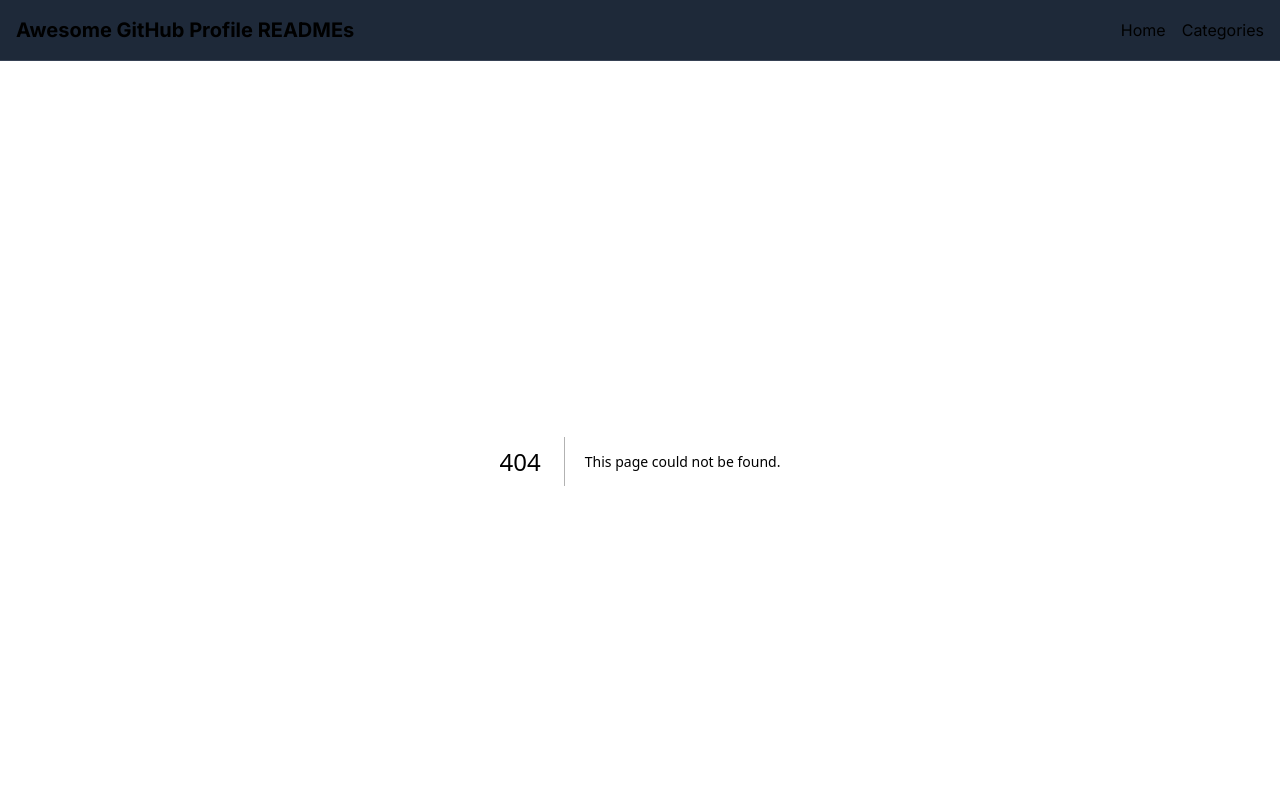
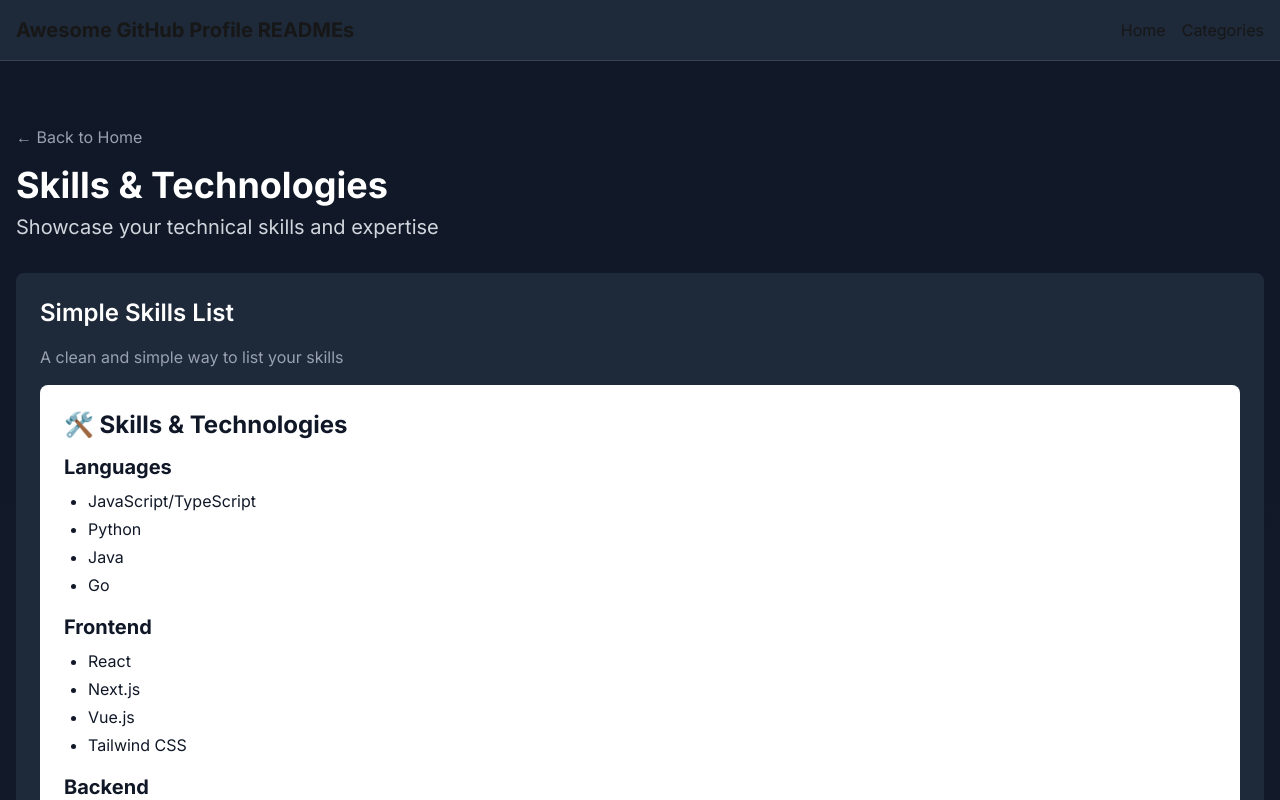
Before and after one commit to GideokKim/awesome-github-profile-readmes, a Next.js app: page /categories/skills in a window 1280 px wide. Before the commit this address had no page. Shown: the top 800 px of the page. Built offline with nearby package versions, Linux system fonts and the light colour scheme.

Commit message:
✨ Introduce skills & technologies

```diff
--- /dev/null
+++ b/src/app/categories/skills/SkillsContent.tsx
@@ -0,0 +1,155 @@
+'use client'
+
+import Link from 'next/link'
+import ReactMarkdown from 'react-markdown'
+import rehypeRaw from 'rehype-raw'
+import remarkGfm from 'remark-gfm'
+
+const examples = [
+  {
+    title: 'Simple Skills List',
+    description: 'A clean and simple way to list your skills',
+    code: `## 🛠️ Skills & Technologies
+
+### Languages
+- JavaScript/TypeScript
+- Python
+- Java
+- Go
+
+### Frontend
+- React
+- Next.js
+- Vue.js
+- Tailwind CSS
+
+### Backend
+- Node.js
+- Express
+- Django
+- Spring Boot
+
+### Databases
+- MongoDB
+- PostgreSQL
+- MySQL
+- Redis`,
+  },
+  {
+    title: 'Skills with Icons',
+    description: 'Show your skills with beautiful icons',
+    code: `## 🛠️ Skills & Technologies
+
+### Programming Languages
+<p align="left">
+  <img src="https://img.shields.io/badge/JavaScript-F7DF1E?style=for-the-badge&logo=javascript&logoColor=black" />
+  <img src="https://img.shields.io/badge/TypeScript-3178C6?style=for-the-badge&logo=typescript&logoColor=white" />
+  <img src="https://img.shields.io/badge/Python-3776AB?style=for-the-badge&logo=python&logoColor=white" />
+  <img src="https://img.shields.io/badge/Java-ED8B00?style=for-the-badge&logo=java&logoColor=white" />
+</p>
+
+### Frontend Development
+<p align="left">
+  <img src="https://img.shields.io/badge/React-61DAFB?style=for-the-badge&logo=react&logoColor=black" />
+  <img src="https://img.shields.io/badge/Next.js-000000?style=for-the-badge&logo=next.js&logoColor=white" />
+  <img src="https://img.shields.io/badge/Vue.js-4FC08D?style=for-the-badge&logo=vue.js&logoColor=white" />
+  <img src="https://img.shields.io/badge/Tailwind_CSS-38B2AC?style=for-the-badge&logo=tailwind-css&logoColor=white" />
+</p>`,
+  },
+  {
+    title: 'Skill Level Indicators',
+    description: 'Show your proficiency level in each skill',
+    code: `## 🛠️ Skills & Technologies
+
+### Programming Languages
+- JavaScript/TypeScript ⭐⭐⭐⭐⭐
+- Python ⭐⭐⭐⭐
+- Java ⭐⭐⭐
+- Go ⭐⭐
+
+### Frontend
+- React ⭐⭐⭐⭐⭐
+- Next.js ⭐⭐⭐⭐
+- Vue.js ⭐⭐⭐
+- Tailwind CSS ⭐⭐⭐⭐⭐
+
+### Backend
+- Node.js ⭐⭐⭐⭐
+- Express ⭐⭐⭐
+- Django ⭐⭐⭐
+- Spring Boot ⭐⭐
+
+### Databases
+- MongoDB ⭐⭐⭐⭐
+- PostgreSQL ⭐⭐⭐
+- MySQL ⭐⭐⭐
+- Redis ⭐⭐`,
+  },
+  {
+    title: 'Interactive Skills Chart',
+    description: 'A visual representation of your skills',
+    code: `## 🛠️ Skills & Technologies
+
+### Programming Languages
+<div align="center">
+  <img src="https://github-readme-stats.vercel.app/api/top-langs/?username=GideokKim&layout=compact&theme=dark" alt="Top Languages" />
+</div>
+
+### Skill Distribution
+<div align="center">
+  <img src="https://skillicons.dev/icons?i=js,ts,py,java,go,react,next,vue,tailwind,nodejs,express,django,spring,mongodb,postgres,mysql,redis" />
+</div>`,
+  }
+]
+
+export default function SkillsContent() {
+  return (
+    <main className="min-h-screen bg-gradient-to-b from-gray-900 to-gray-800 text-white">
+      <div className="container mx-auto px-4 py-16">
+        <div className="mb-8">
+          <Link href="/" className="text-gray-400 hover:text-white">
+            ← Back to Home
+          </Link>
+          <h1 className="text-4xl font-bold mt-4">Skills & Technologies</h1>
+          <p className="text-xl text-gray-300 mt-2">
+            Showcase your technical skills and expertise
+          </p>
+        </div>
+
+        <div className="grid gap-8">
+          {examples.map((example, index) => (
+            <div key={index} className="bg-gray-800 rounded-lg p-6">
+              <h2 className="text-2xl font-semibold mb-4">{example.title}</h2>
+              <p className="text-gray-400 mb-4">{example.description}</p>
+
+              {/* Preview Section */}
+              <div className="mb-6 bg-white text-gray-900 p-6 rounded-lg">
+                <div className="prose prose-sm prose-headings:font-bold prose-headings:text-gray-900 prose-p:text-gray-700 prose-ul:my-4 prose-li:my-0 max-w-none">
+                  <ReactMarkdown
+                    rehypePlugins={[rehypeRaw]}
+                    remarkPlugins={[remarkGfm]}
+                    components={{
+                      h1: ({node, ...props}) => <h1 className="text-3xl font-bold mb-4" {...props} />,
+                      h2: ({node, ...props}) => <h2 className="text-2xl font-bold mb-3" {...props} />,
+                      h3: ({node, ...props}) => <h3 className="text-xl font-bold mb-2" {...props} />,
+                      p: ({node, ...props}) => <p className="mb-4" {...props} />,
+                      ul: ({node, ...props}) => <ul className="list-disc pl-6 mb-4" {...props} />,
+                      li: ({node, ...props}) => <li className="mb-1" {...props} />,
+                    }}
+                  >
+                    {example.code}
+                  </ReactMarkdown>
+                </div>
+              </div>
+
+              {/* Code Section */}
+              <div className="bg-gray-900 p-4 rounded-lg">
+                <pre className="text-gray-300 whitespace-pre-wrap">{example.code}</pre>
+              </div>
+            </div>
+          ))}
+        </div>
+      </div>
+    </main>
+  )
+}
--- /dev/null
+++ b/src/app/categories/skills/page.tsx
@@ -0,0 +1,11 @@
+import { Metadata } from 'next'
+import SkillsContent from './SkillsContent'
+
+export const metadata: Metadata = {
+  title: 'Skills & Technologies - Awesome GitHub Profile READMEs',
+  description: 'Learn how to showcase your technical skills and expertise in your GitHub profile',
+}
+
+export default function SkillsPage() {
+  return <SkillsContent />
+}
```
